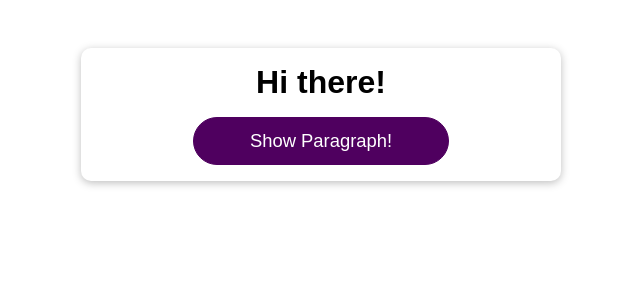
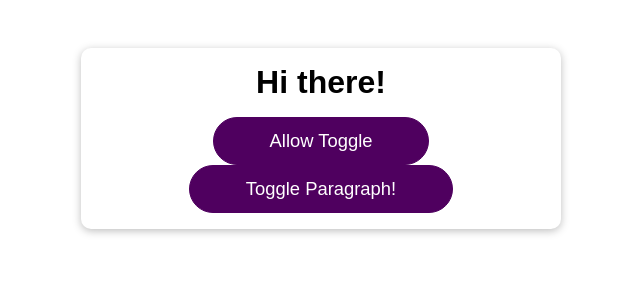
Before and after one commit to Dgvalerio/look-behind-the-scenes-of-react, a React (Create React App) app: page / in a window 1280 px wide. Shown: the top 300 px of the page, without its empty margins (319-959 px from the left). Built offline with nearby package versions, Linux system fonts and the light colour scheme.

Commit message:
Class 156 - useCallback() and its Dependencies

```diff
--- a/src/App.jsx
+++ b/src/App.jsx
@@ -6,17 +6,26 @@
 
 function App() {
   const [showParagraph, setShowParagraph] = useState(false);
+  const [allowToggle, setAllowToggle] = useState(false);
 
   console.log('RUNNING APP!');
 
-  const toggleParagraphHandler = useCallback(() =>
-    setShowParagraph((prev) => !prev), []);
+  const toggleParagraphHandler = useCallback(() => {
+    if (allowToggle) {
+      setShowParagraph((prev) => !prev);
+    }
+  }, [allowToggle]);
+
+  const allowToggleHandler = () => {
+    setAllowToggle(true);
+  };
 
   return (
     <div className="app">
       <h1>Hi there!</h1>
-      <DemoOutput show={false} />
-      <Button onClick={toggleParagraphHandler}>Show Paragraph!</Button>
+      <DemoOutput show={showParagraph} />
+      <Button onClick={allowToggleHandler}>Allow Toggle</Button>
+      <Button onClick={toggleParagraphHandler}>Toggle Paragraph!</Button>
     </div>
   );
 }
```
